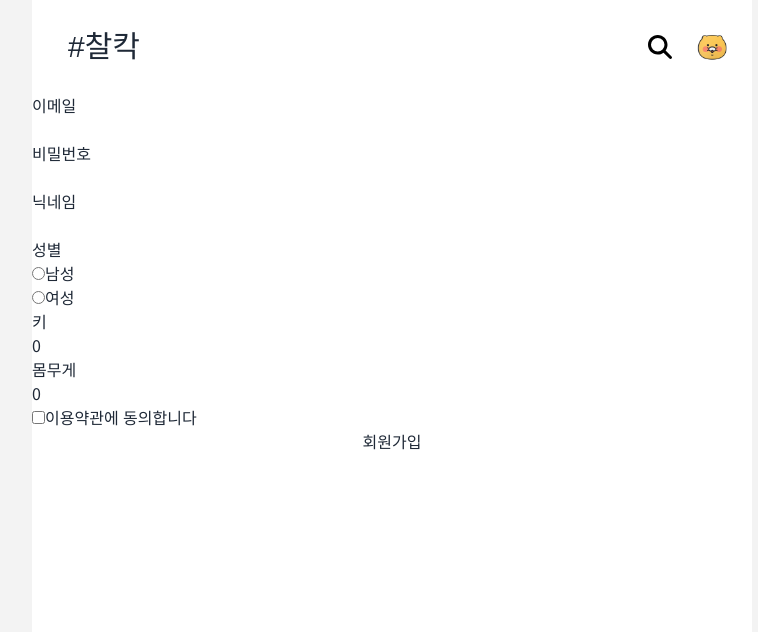
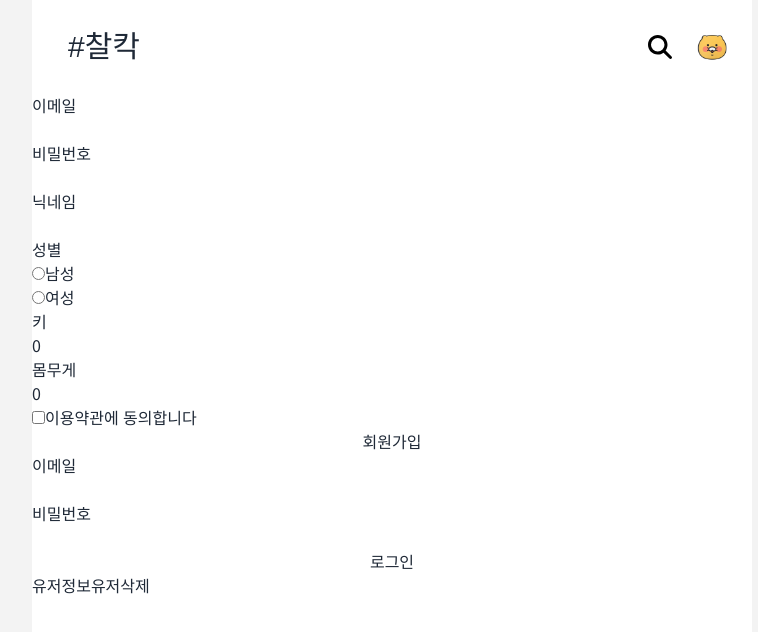
Before and after one commit to xnelb013/chal-kak, a Next.js app: page /test in a window 1280 px wide. Shown: the top 632 px of the page, without its empty margins (248-1006 px from the left). Built offline with nearby package versions, Linux system fonts and the light colour scheme; no server answers; a web font is replaced by a local one.

Commit message:
[Feat] : msw handler 추가

```diff
--- a/mocks/handlers.ts
+++ b/mocks/handlers.ts
@@ -1,10 +1,11 @@
 import { auth } from "@/firebase/firebaseAuth";
 import { db } from "@/firebase/firestore";
-import { createUserWithEmailAndPassword } from "firebase/auth";
-import { doc, setDoc } from "firebase/firestore";
+import { createUserWithEmailAndPassword, deleteUser, signInWithEmailAndPassword } from "firebase/auth";
+import { deleteDoc, doc, getDoc, setDoc } from "firebase/firestore";
 import { rest } from "msw";
 
 export const handlers = [
+  // 회원가입 mocking API
   rest.post("http://localhost:3000/test", async (req, res, ctx) => {
     const { email, password, nickname, gender, height, weight } = await req.json();
     try {
@@ -20,4 +21,67 @@ export const handlers = [
       return res(ctx.status(400), ctx.json({ success: false }), ctx.json({ message: "회원 가입에 실패하였습니다." }));
     }
   }),
+  // 로그인 mocking API
+  rest.post("http://localhost:3000/signin", async (req, res, ctx) => {
+    const { email, password } = await req.json();
+    try {
+      await signInWithEmailAndPassword(auth, email, password).then((userCredential) => {
+        localStorage.setItem("user", JSON.stringify(userCredential.user));
+        alert("로그인에 성공하였습니다.");
+      });
+      return res(ctx.status(200), ctx.json({ success: true }), ctx.json({ message: "로그인에 성공하였습니다." }));
+    } catch (error) {
+      return res(ctx.status(400), ctx.json({ success: false }), ctx.json({ message: "로그인에 실패하였습니다." }));
+    }
+  }),
+  // 로그아웃 mocking API
+  rest.get("http://localhost:3000/signout", async (req, res, ctx) => {
+    try {
+      localStorage.removeItem("user");
+      return res(ctx.status(200), ctx.json({ success: true }), ctx.json({ message: "로그아웃에 성공하였습니다." }));
+    } catch (error) {
+      return res(ctx.status(400), ctx.json({ success: false }), ctx.json({ message: "로그아웃에 실패하였습니다." }));
+    }
+  }),
+  // 사용자 개인 정보 확인 mocking API
+  rest.get("http://localhost:3000/userinfo", async (req, res, ctx) => {
+    const user = localStorage.getItem("user");
+    const { email } = JSON.parse(user as string);
+    try {
+      getDoc(doc(db, "users", email)).then((doc) => {
+        console.log("userinfo", doc.data());
+      });
+      return res(
+        ctx.status(200),
+        ctx.json({ success: true }),
+        ctx.json({ message: "사용자 정보를 불러오는데 성공하였습니다." }),
+      );
+    } catch (error) {
+      return res(
+        ctx.status(400),
+        ctx.json({ success: false }),
+        ctx.json({ message: "사용자 정보를 불러오는데 실패하였습니다." }),
+      );
+    }
+  }),
+  // 회원 탈퇴 mocking API
+  // rest.post("http://localhost:3000/delete", async (req, res, ctx) => {
+  //   const user = localStorage.getItem("user");
+  //   const { email } = JSON.parse(user as string);
+  //   const curUser = auth.currentUser;
+  //   try {
+  //     // await getDoc(doc(db, "users", email)).then((doc) => {
+  //     //   if (doc.exists()) {
+  //     //     localStorage.removeItem("user");
+  //     //     doc.ref.delete();
+  //     //   } else {
+  //     //     console.log("No such document!");
+  //     //   }
+  //     await deleteUser(curUser!);
+  //     await deleteDoc(doc(db, "users", email));
+  //     return res(ctx.status(200), ctx.json({ success: true }), ctx.json({ message: "회원 탈퇴에 성공하였습니다." }));
+  //   } catch (error) {
+  //     return res(ctx.status(400), ctx.json({ success: false }), ctx.json({ message: "회원 탈퇴에 실패하였습니다." }));
+  //   }
+  // }),
 ];
--- a/pages/test.tsx
+++ b/pages/test.tsx
@@ -1,3 +1,5 @@
+import { auth } from "@/firebase/firebaseAuth";
+import axios from "axios";
 import React, { useState } from "react";
 
 export default function Test() {
@@ -35,13 +37,9 @@ export default function Test() {
         alert("모든 항목을 입력해주세요.");
         return;
       }
-      const res = await fetch("/test", {
-        method: "POST",
-        headers: { "Content-Type": "application/json" },
-        body: JSON.stringify({ email, password, nickname, gender, height, weight, agreement }),
-      });
-      if (res.ok) {
-        const data = await res.json();
+      const response = await axios.post("/test", { email, password, nickname, gender, height, weight, agreement });
+      if (response.status === 201) {
+        const data = response.data;
         console.log(data);
       }
     } catch (error) {
@@ -49,7 +47,48 @@ export default function Test() {
     }
   };
 
+  const handleSignin = async () => {
+    try {
+      if (!email || !password) {
+        alert("이메일과 비밀번호를 입력해주세요.");
+        return;
+      }
+      const res = await axios.post("/signin", { email, password });
+      if (res.status === 200) {
+        const data = res.data;
+        console.log(data);
+      }
+    } catch (error) {
+      console.log(error);
+    }
+  };
+
+  const handleUserInfo = async () => {
+    try {
+      const res = await axios.get("/userinfo");
+      if (res.status === 200) {
+        const data = res.data;
+        console.log(data);
+      }
+    } catch (error) {
+      console.log(error);
+    }
+  };
+
+  const handleDeleteUser = async () => {
+    try {
+      const res = await axios.post("/delete", { email });
+      if (res.status === 200) {
+        const data = res.data;
+        console.log(data);
+      }
+    } catch (error) {
+      console.log(error);
+    }
+  };
+  console.log("1", auth.currentUser);
   return (
+    <>
       <div>
         <div className="flex flex-col">
           <label htmlFor="email">이메일</label>
@@ -92,5 +131,17 @@ export default function Test() {
           <button onClick={handleSignup}>회원가입</button>
         </div>
       </div>
+      <div>
+        <div className="flex flex-col">
+          <label htmlFor="email">이메일</label>
+          <input type="text" id="email" name="email" value={email} onChange={handleOnChange} />
+          <label htmlFor="password">비밀번호</label>
+          <input type="password" id="password" name="password" value={password} onChange={handleOnChange} />
+          <button onClick={handleSignin}>로그인</button>
+        </div>
+      </div>
+      <button onClick={handleUserInfo}>유저정보</button>
+      <button onClick={handleDeleteUser}>유저삭제</button>
+    </>
   );
 }
```
Lines whose indentation alone changed are shown as unchanged.
